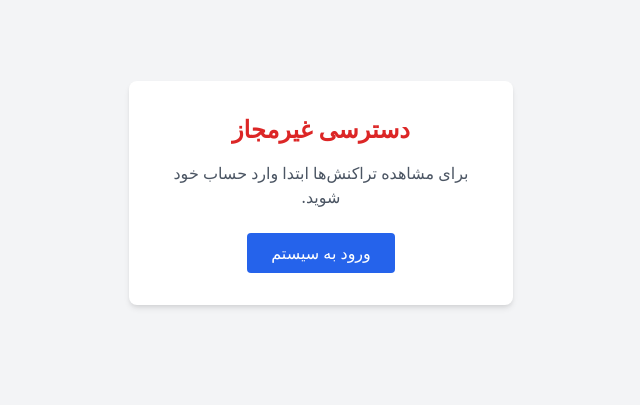
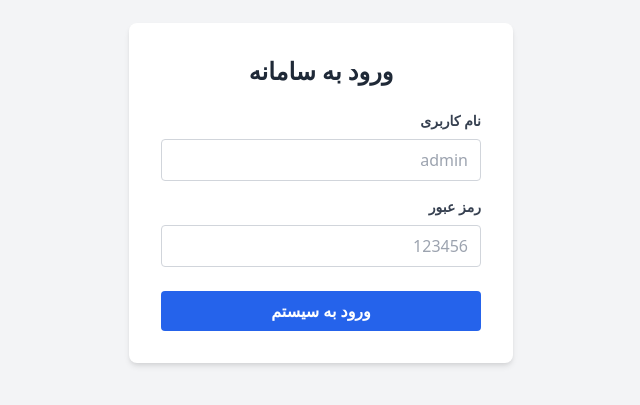
Before and after one commit to yahyahosseini1989/enterprise-nuxt-migration, a Nuxt app: page /login in a window 1280 px wide. Shown: the part 207-612 px from the top of the page, without its empty margins (319-959 px from the left). Built offline with nearby package versions, Linux system fonts and the light colour scheme.

Commit message:
feat: implement full login cycle with vuex

```diff
--- a/pages/index.vue
+++ b/pages/index.vue
@@ -2,9 +2,20 @@
   <div class="min-h-screen bg-gray-50 p-8" dir="rtl">
     <div class="max-w-4xl mx-auto bg-white rounded-lg shadow p-6">
       <header class="flex justify-between items-center border-b pb-4 mb-6">
-        <h1 class="text-2xl font-bold text-gray-800">سامانه تراکنش‌ها (اتصال به API)</h1>
-        <div class="text-sm text-gray-600 bg-gray-100 px-3 py-1 rounded-full">
-          کاربر فعال: <span class="font-bold text-blue-600">{{ user.name }}</span>
+        <h1 class="text-2xl font-bold text-gray-800">
+          سامانه تراکنش‌ها (اتصال به API)
+        </h1>
+        <div class="flex items-center gap-4">
+          <div class="text-sm text-gray-600 bg-gray-100 px-3 py-1 rounded-full">
+            کاربر فعال:
+            <span class="font-bold text-blue-600">{{ user.name }}</span>
+          </div>
+          <button
+            @click="handleLogout"
+            class="text-sm text-red-500 hover:text-red-700 font-semibold transition"
+          >
+            خروج
+          </button>
         </div>
       </header>
 
@@ -31,18 +42,32 @@
           </tr>
         </thead>
         <tbody>
-          <tr v-for="trx in filteredList" :key="trx.id" class="border-b hover:bg-gray-50 transition">
+          <tr
+            v-for="trx in filteredList"
+            :key="trx.id"
+            class="border-b hover:bg-gray-50 transition"
+          >
             <td class="px-4 py-3 font-mono text-gray-500">{{ trx.id }}</td>
-            <td class="px-4 py-3 font-semibold">{{ trx.amount.toLocaleString() }}</td>
+            <td class="px-4 py-3 font-semibold">
+              {{ trx.amount.toLocaleString() }}
+            </td>
             <td class="px-4 py-3">{{ trx.title }}</td>
             <td class="px-4 py-3">
-              <span :class="trx.status === 'موفق' ? 'text-green-600 bg-green-50 px-2 py-1 rounded' : 'text-red-500 bg-red-50 px-2 py-1 rounded'">
+              <span
+                :class="
+                  trx.status === 'موفق'
+                    ? 'text-green-600 bg-green-50 px-2 py-1 rounded'
+                    : 'text-red-500 bg-red-50 px-2 py-1 rounded'
+                "
+              >
                 {{ trx.status }}
               </span>
             </td>
           </tr>
           <tr v-if="filteredList.length === 0">
-            <td colspan="4" class="text-center py-6 text-gray-500">تراکنشی یافت نشد.</td>
+            <td colspan="4" class="text-center py-6 text-gray-500">
+              تراکنشی یافت نشد.
+            </td>
           </tr>
         </tbody>
       </table>
@@ -51,31 +76,38 @@
 </template>
 
 <script>
-import { mapState, mapGetters } from 'vuex'
+import { mapState, mapGetters } from "vuex";
 
 export default {
-  name: 'DashboardPage',
+  name: "DashboardPage",
 
   async asyncData({ store, $axios }) {
-    await store.dispatch('transactions/fetchTransactions', $axios)
+    await store.dispatch("transactions/fetchTransactions", $axios);
   },
 
-  middleware: 'auth',
+  middleware: "auth",
 
   computed: {
-    ...mapState(['user']),
-    ...mapState('transactions', ['isLoading']),
+    ...mapState(["user"]),
+    ...mapState("transactions", ["isLoading"]),
 
-    ...mapGetters('transactions', ['filteredList']),
+    ...mapGetters("transactions", ["filteredList"]),
 
     searchQuery: {
       get() {
-        return this.$store.state.transactions.searchQuery
+        return this.$store.state.transactions.searchQuery;
       },
       set(value) {
-        this.$store.commit('transactions/SET_SEARCH_QUERY', value)
-      }
-    }
-  }
-}
+        this.$store.commit("transactions/SET_SEARCH_QUERY", value);
+      },
+    },
+  },
+
+  methods: {
+    handleLogout() {
+      this.$store.dispatch("logout");
+      this.$router.push("/login");
+    },
+  },
+};
 </script>
--- a/pages/login.vue
+++ b/pages/login.vue
@@ -1,17 +1,85 @@
 <template>
   <div class="min-h-screen flex items-center justify-center bg-gray-100" dir="rtl">
-    <div class="bg-white p-8 rounded-lg shadow-md text-center max-w-sm w-full">
-      <h1 class="text-2xl font-bold text-red-600 mb-4">دسترسی غیرمجاز</h1>
-      <p class="text-gray-600 mb-6">برای مشاهده تراکنش‌ها ابتدا وارد حساب خود شوید.</p>
-      <button class="bg-blue-600 text-white px-6 py-2 rounded hover:bg-blue-700 transition">
-        ورود به سیستم
-      </button>
+    <div class="bg-white p-8 rounded-lg shadow-md max-w-sm w-full">
+      <h1 class="text-2xl font-bold text-gray-800 mb-6 text-center">ورود به سامانه</h1>
+
+      <form @submit.prevent="handleLogin">
+        <div class="mb-4">
+          <label class="block text-gray-700 text-sm font-bold mb-2">نام کاربری</label>
+          <input
+            v-model="username"
+            type="text"
+            class="w-full px-3 py-2 border border-gray-300 rounded focus:outline-none focus:ring-2 focus:ring-blue-500"
+            placeholder="admin"
+          />
+        </div>
+
+        <div class="mb-6">
+          <label class="block text-gray-700 text-sm font-bold mb-2">رمز عبور</label>
+          <input
+            v-model="password"
+            type="password"
+            class="w-full px-3 py-2 border border-gray-300 rounded focus:outline-none focus:ring-2 focus:ring-blue-500"
+            placeholder="123456"
+          />
+        </div>
+
+        <!-- نمایش پیام خطا -->
+        <div v-if="errorMessage" class="mb-4 text-sm text-red-600 bg-red-50 p-2 rounded">
+          {{ errorMessage }}
+        </div>
+
+        <button
+          type="submit"
+          :disabled="isLoading"
+          class="w-full bg-blue-600 text-white font-bold py-2 px-4 rounded hover:bg-blue-700 transition disabled:opacity-50"
+        >
+          <span v-if="isLoading">در حال بررسی...</span>
+          <span v-else>ورود به سیستم</span>
+        </button>
+      </form>
     </div>
   </div>
 </template>
 
 <script>
 export default {
-  name: 'LoginPage'
+  name: 'LoginPage',
+
+  data() {
+    return {
+      username: '',
+      password: '',
+      isLoading: false,
+      errorMessage: ''
+    }
+  },
+
+  methods: {
+    async handleLogin() {
+      if (!this.username || !this.password) {
+        this.errorMessage = 'لطفاً تمامی فیلدها را پر کنید.'
+        return
+      }
+
+      this.isLoading = true
+      this.errorMessage = ''
+
+      try {
+        // فراخوانی اکشن Vuex از ماژول اصلی (بدون namespace)
+        await this.$store.dispatch('login', {
+          username: this.username,
+          password: this.password
+        })
+
+        // در صورت موفقیت، هدایت به صفحه داشبورد با استفاده از روتر
+        this.$router.push('/')
+      } catch (error) {
+        this.errorMessage = error.message
+      } finally {
+        this.isLoading = false
+      }
+    }
+  }
 }
 </script>
--- a/store/index.js
+++ b/store/index.js
@@ -1,13 +1,39 @@
 export const state = () => ({
   user: {
-    name: 'یحیی حسینی',
-    role: 'توسعه‌دهنده فرانت‌اند',
-    isLoggedIn: true
+    name: '',
+    role: '',
+    isLoggedIn: false
   }
 })
 
 export const mutations = {
   SET_USER_STATUS(state, status) {
     state.user.isLoggedIn = status
+  },
+  SET_USER_DATA(state, userData) {
+    state.user.name = userData.name
+    state.user.role = userData.role
   }
 }
+
+export const actions = {
+  async login({ commit }, credentials) {
+    return new Promise((resolve, reject) => {
+      // شبیه‌سازی تاخیر شبکه
+      setTimeout(() => {
+        if (credentials.username === 'admin' && credentials.password === '123456') {
+          commit('SET_USER_STATUS', true)
+          commit('SET_USER_DATA', { name: 'یحیی حسینی', role: 'توسعه‌دهنده فرانت‌اند' })
+          resolve()
+        } else {
+          reject(new Error('نام کاربری یا رمز عبور اشتباه است.'))
+        }
+      }, 1000)
+    })
+  },
+
+  logout({ commit }) {
+    commit('SET_USER_STATUS', false)
+    commit('SET_USER_DATA', { name: '', role: '' })
+  }
+}
```
